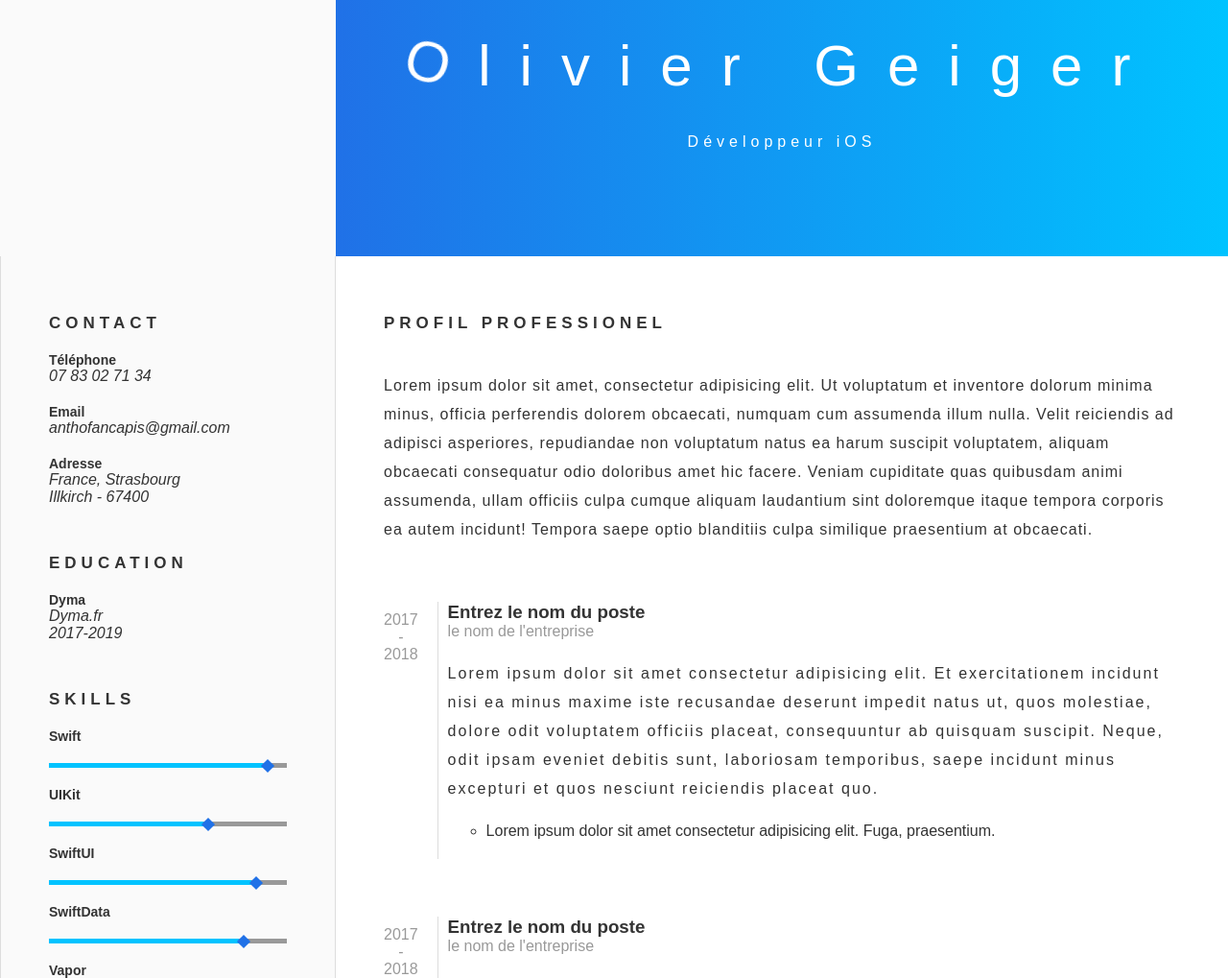
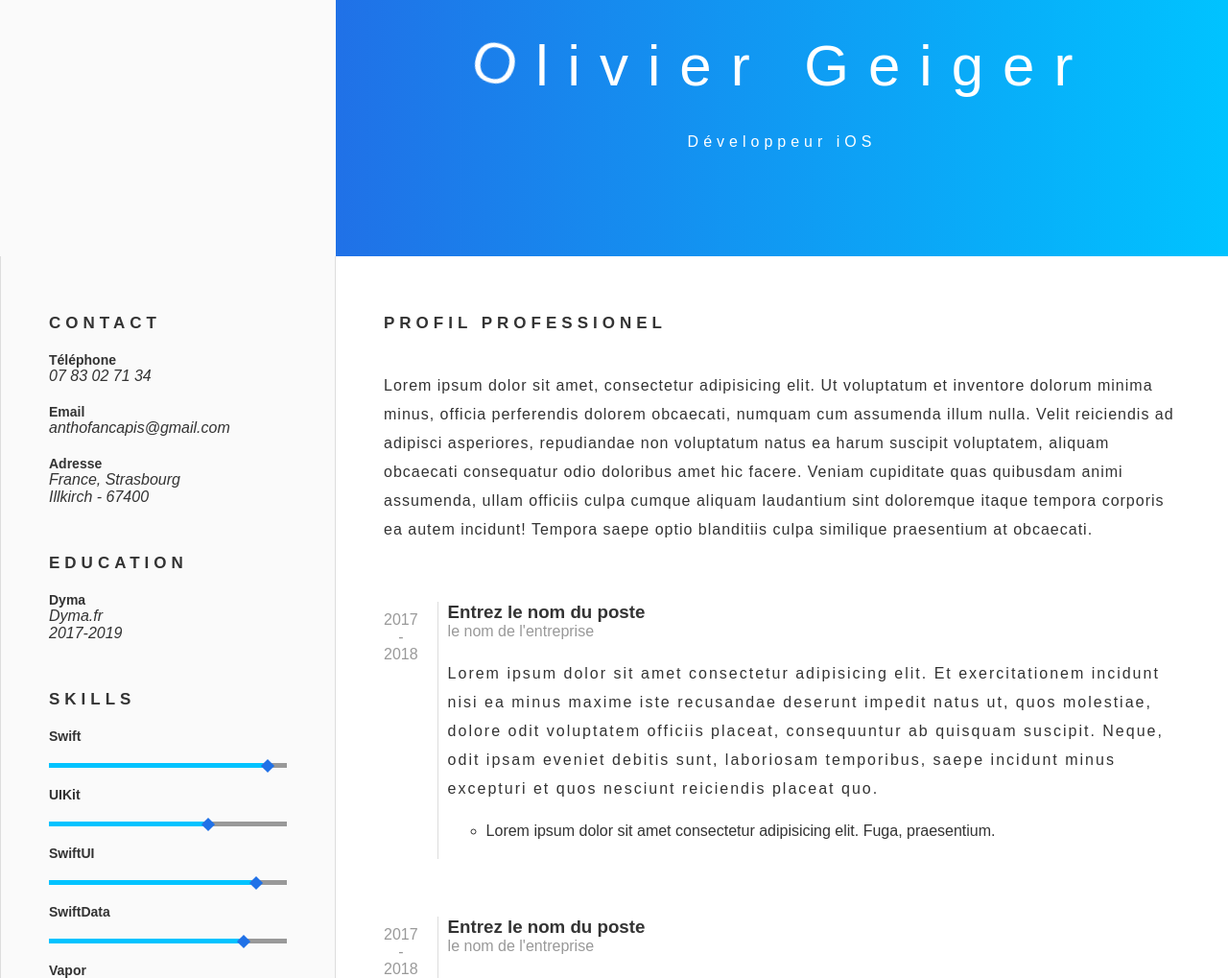
Before and after one commit to developeroliver/CV, a plain HTML site: page index.html in a window 1280 px wide. Shown: the part 81-1100 px from the top of the page at 96% size. Drawn offline with Linux system fonts and the light colour scheme; a web font is replaced by a local one.

Commit message:
change letter spacing

```diff
--- a/css/mobile.css
+++ b/css/mobile.css
@@ -16,6 +16,7 @@
 
 header h1{
     font-size: 3.6rem;
+    letter-spacing: 1.5rem;
 }
 
 main{
--- a/css/style.css
+++ b/css/style.css
@@ -24,7 +24,7 @@ header{
 
 header h1{
     font-size: 6rem;
-    letter-spacing: 3rem;
+    letter-spacing: 2rem;
     font-weight: 300;
     line-height: 8rem;
 }
```
